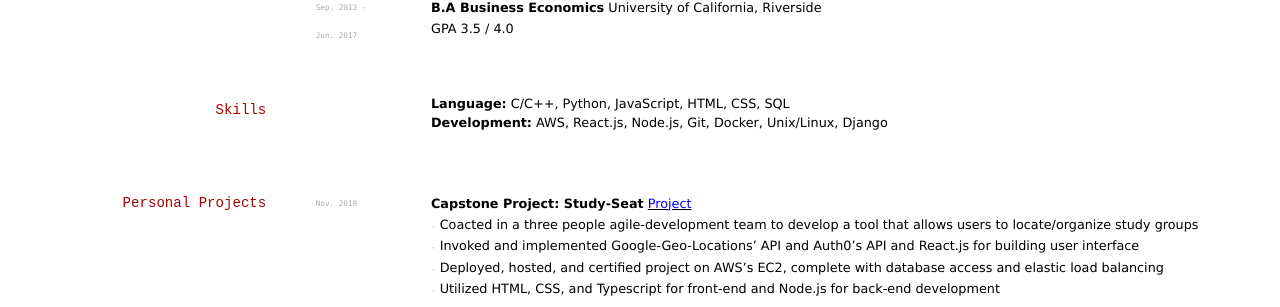
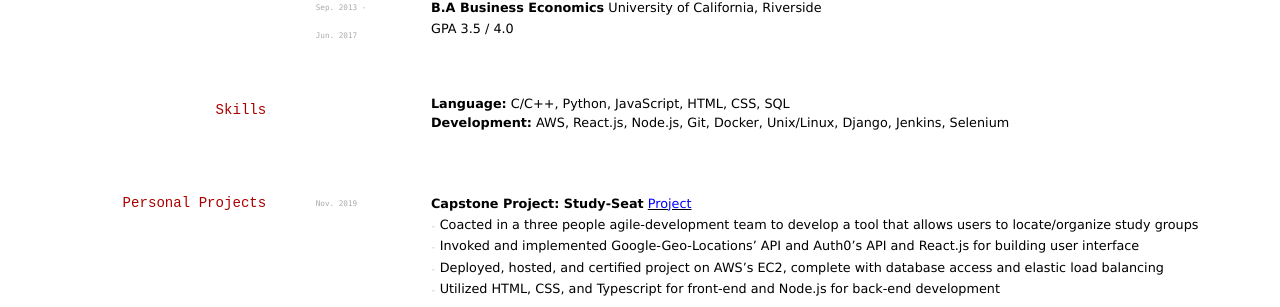
Before and after one commit to elipapa/markdown-cv, a Jekyll site: the page built from index.md, in a window 1280 px wide. Shown: the part 547-854 px from the top of the page. Built offline with Jekyll 4.4.1, drawn with Linux system fonts in a browser that asks for light colours.

Commit message:
Update index.md

```diff
--- a/index.md
+++ b/index.md
@@ -55,7 +55,7 @@
 
 ## Skills
 - __Language:__ C/C++, Python, JavaScript, HTML, CSS, SQL
-- __Development:__ AWS, React.js, Node.js, Git, Docker, Unix/Linux, Django
+- __Development:__ AWS, React.js, Node.js, Git, Docker, Unix/Linux, Django, Jenkins, Selenium
 
 ## Personal Projects
 
```
